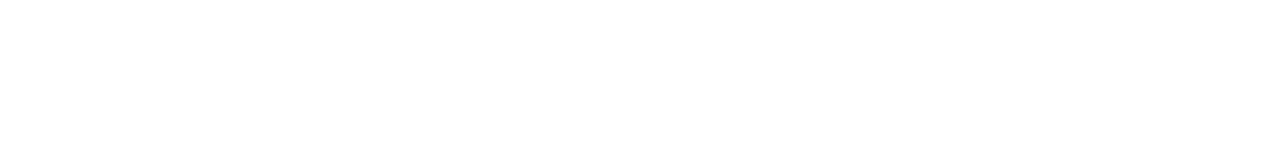
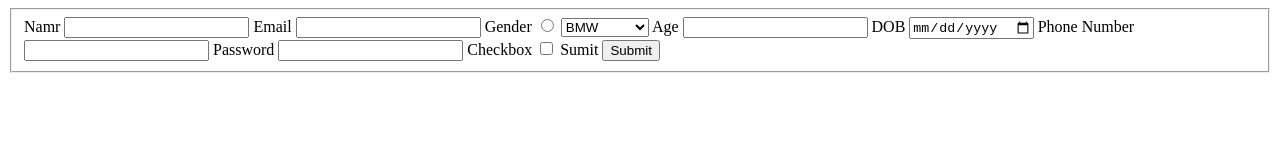
Before and after one commit to acciojob/signup-form-car-ashwanimaurya85, a website: page main.html in a window 1280 px wide. Drawn offline with Linux system fonts and the light colour scheme.

Commit message:
created a submission

```diff
--- a/main.html
+++ b/main.html
@@ -8,6 +8,35 @@
 
 <body>
 	<!-- the entire body must be written by student -->
+<fieldset>
+	<label for="name">Namr</label>
+	<input type="text" id=name>
+	<label for="email">Email</label>
+	<input type="text" id=Email>
+
+	<label for="gender">Gender</label>
+	<input type="radio" id=gender>
+	<select><optgroup Car Brand></optgroup>
+		<option value="car">BMW</option>
+		<option value="car">Audi</option>
+		<option value="car">Merecedez</option>
+		</optgroup>
+	</select>
+	<label for="age">Age</label>
+	<input type="number" id="age">
+	<label for="dob">DOB</label>
+	<input type="date" id="dob">
+	<label for="number">Phone Number</label>
+	<input type="number" id=number>
+	<label for="name">Password</label>
+	<input type="password" id=name>
+	<label for="name">Checkbox</label>
+	<input type="checkbox" id=name>
+	<label for="name">Sumit</label>
+	<input type="submit" id=name>
+</fieldset>
+
+
     <script type="text/javascript" src="./script.js">
 </script>
 
```
